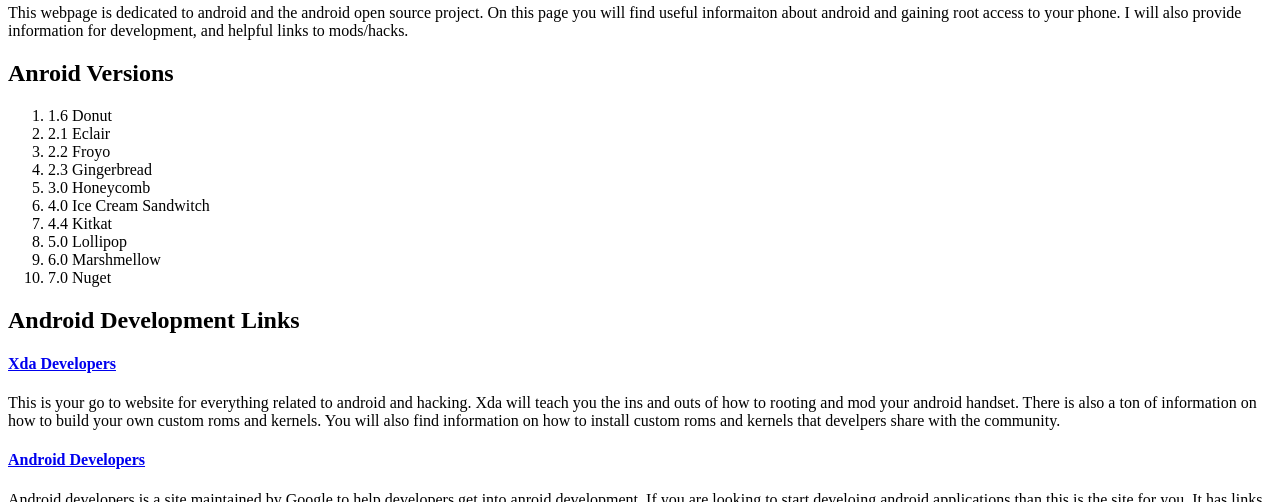
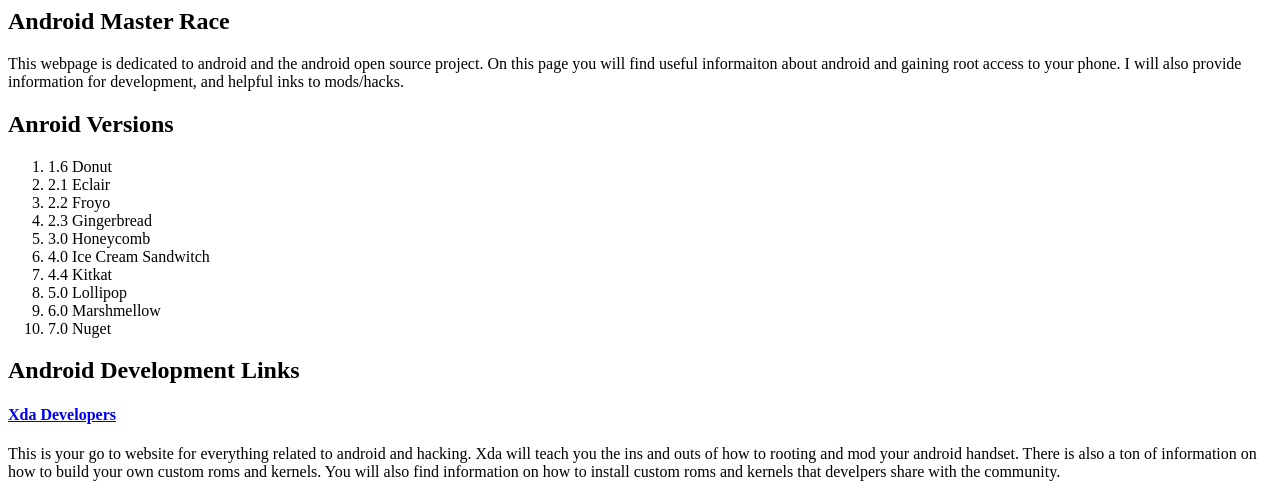
Before and after one commit to AnielloIIT/ITMD-361, a plain HTML site: page android.html in a window 1280 px wide. Shown: the part 598-1100 px from the top of the page. Drawn offline with Linux system fonts and the light colour scheme.

Commit message:
added header to pinfo section on android.html page

```diff
--- a/android.html
+++ b/android.html
@@ -16,11 +16,12 @@
 <h1>Android Open Source Project</h1>
 	<img src="android.png">
 	<section id="pinfo">
-		<p>
-		This webpage is dedicated to android and the android open source project. On this page you will find useful informaiton
-		about android and gaining root access to your phone. I will also provide information for development, and helpful
-		links to mods/hacks.
-		</p>
+		<h2>Android Master Race</h2>
+			<p>
+			This webpage is dedicated to android and the android open source project. On this page you will find useful informaiton
+			about android and gaining root access to your phone. I will also provide information for development, and helpful
+			inks to mods/hacks.
+			</p>
 	</section>
 	<section id="androidversion">
 		<h2>Anroid Versions</h2>
```
